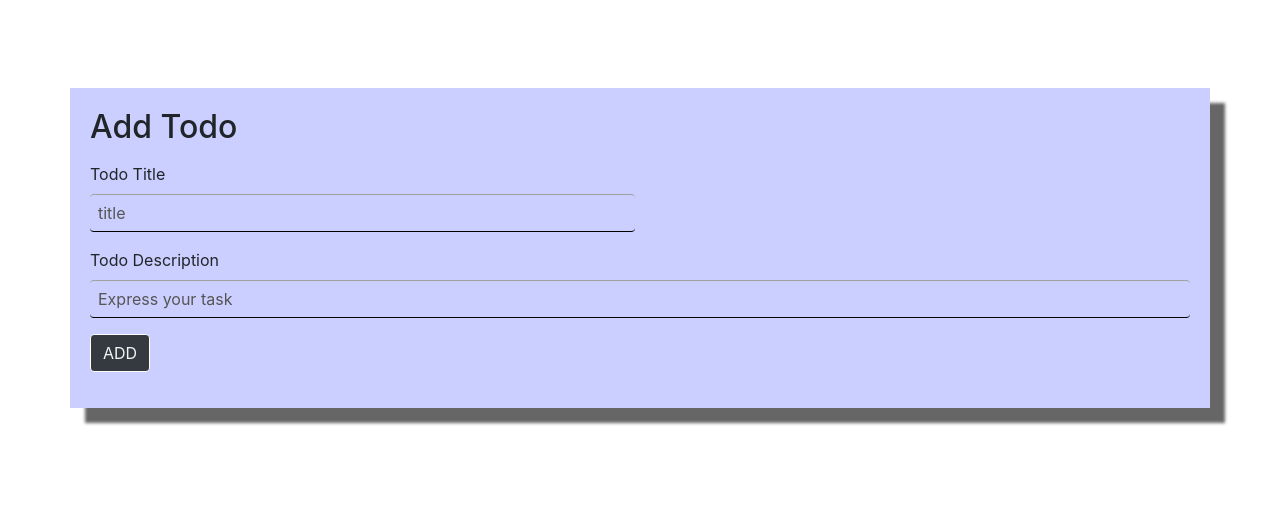
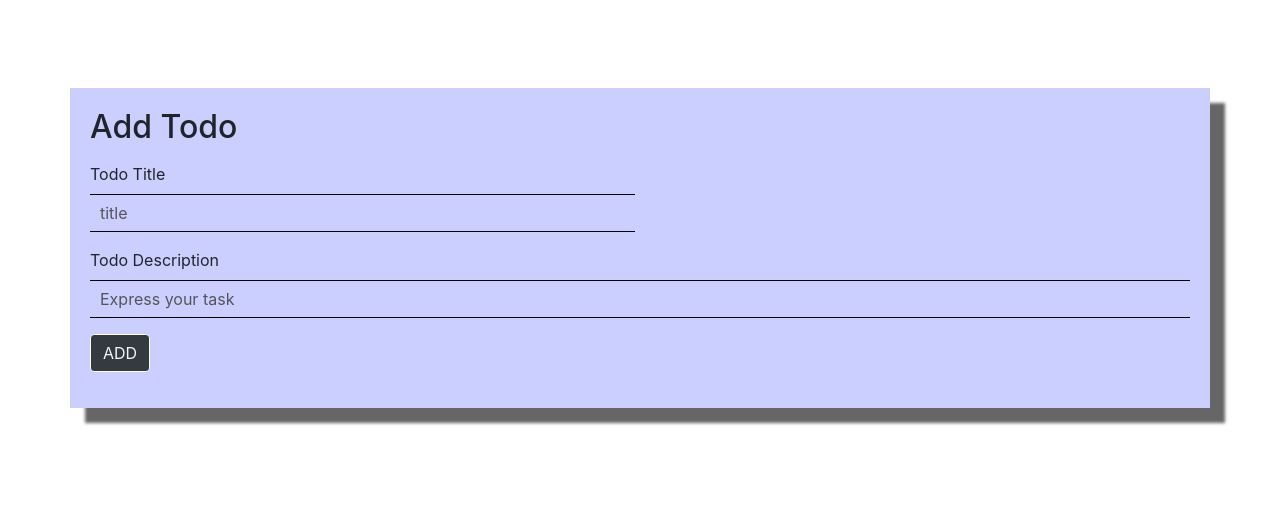
Before and after one commit to maazsiddiqui79/To-Do-List-Web-Application, a Flask app: page / in a window 1280 px wide. Shown: the part 92-609 px from the top of the page. Run offline with Flask 3, Linux system fonts and the light colour scheme; data that the repository does not hold is empty.

Commit message:
Update style.css

```diff
--- a/api/static/style.css
+++ b/api/static/style.css
@@ -117,11 +117,12 @@ footer {
 
 input[type="text"] {
   border: none;
-  border-top: 1.5px solid #a0a0a0;
-  border-bottom: 1.5px solid #000;
+  border-top: 1px solid #000;
+  border-bottom: 1px solid #000;
+  border-radius: 0%;
   outline: none;
   background-color: transparent;
-  padding: 8px 8px;
+  padding: 8px 10px;
   font-size: 1rem;
 }
 
```
